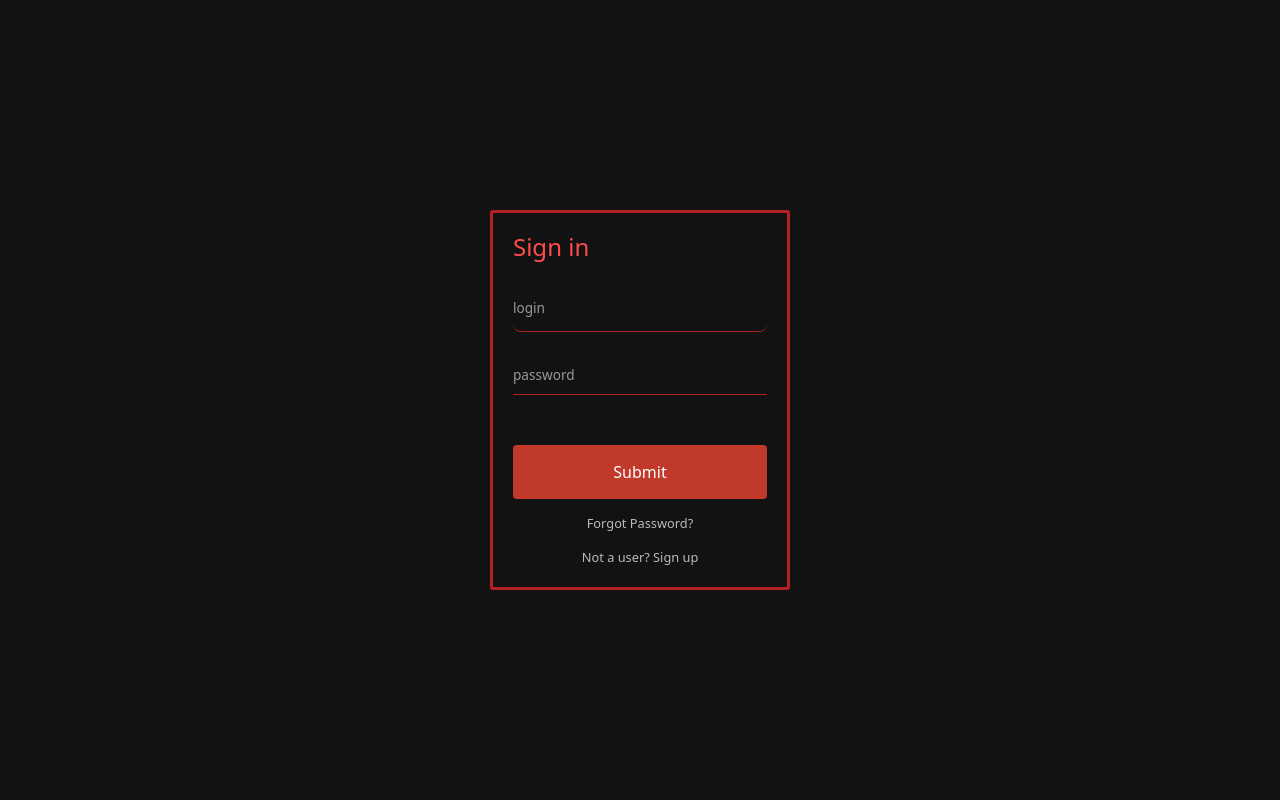
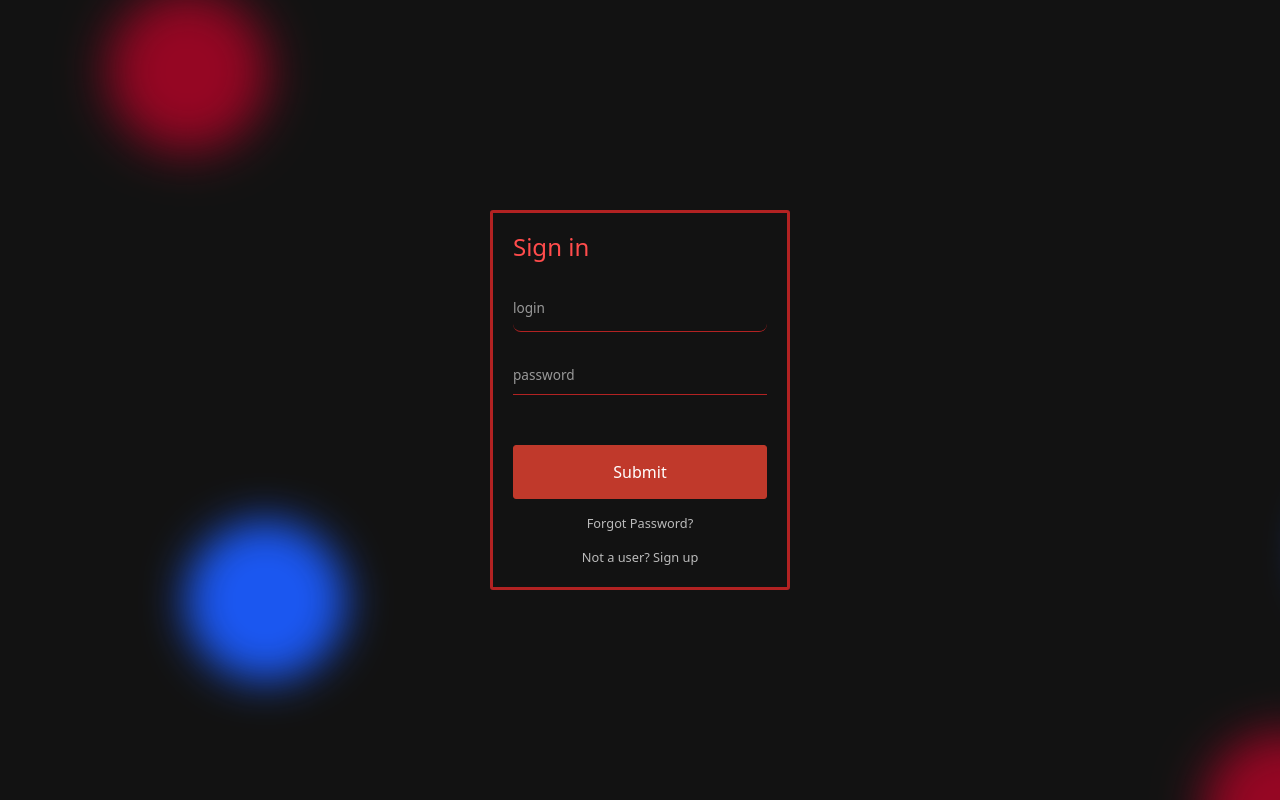
Before and after one commit to jakkrol/movie_tracker, a React (Create React App) app in the folder client/: page / in a window 1280 px wide. Built offline with nearby package versions, Linux system fonts and the light colour scheme; no server answers.

Commit message:
Add animated background with moving balls to App component and adjust LoginPage layout

```diff
--- a/client/src/App.css
+++ b/client/src/App.css
@@ -16,9 +16,113 @@
   outline: none;
 }
 
-.App{
+.background {
+  position: fixed;
+  width: 100vw;
+  height: 100vh;
+  top: 0;
+  left: 0;
+  overflow: hidden;
+  z-index: -1;        /* 👈 always behind */
+  pointer-events: none; /* 👈 prevents blocking clicks */
+}
+
+.App {
   color: white;
   background-color: var(--background);
   min-height: 100vh;
   overflow-x: auto;
+  position: relative; /* 👈 creates a stacking context above .background */
+  z-index: 0;
 }
+
+
+@keyframes move {
+  100% {
+    transform: translate3d(0, 0, 1px) rotate(360deg);
+  }
+}
+
+
+.ball {
+  position: absolute;
+  width: 20vmin;
+  height: 20vmin;
+  border-radius: 50%;
+  backface-visibility: hidden;
+  animation: move linear infinite;
+}
+
+.ball:nth-child(odd) {
+    color: #950623ff;
+}
+
+.ball:nth-child(even) {
+    color: #1b57f0ff;
+}
+
+/* Using a custom attribute for variability */
+.ball:nth-child(1) {
+  top: 77%;
+  left: 88%;
+  animation-duration: 40s;
+  animation-delay: -3s;
+  transform-origin: 16vw -2vh;
+  box-shadow: 40vmin 0 5.703076368487546vmin currentColor;
+}
+.ball:nth-child(2) {
+  top: 42%;
+  left: 2%;
+  animation-duration: 53s;
+  animation-delay: -29s;
+  transform-origin: -19vw 21vh;
+  box-shadow: -40vmin 0 5.17594621519026vmin currentColor;
+}
+.ball:nth-child(3) {
+  top: 28%;
+  left: 18%;
+  animation-duration: 49s;
+  animation-delay: -8s;
+  transform-origin: -22vw 3vh;
+  box-shadow: 40vmin 0 5.248179047256236vmin currentColor;
+}
+.ball:nth-child(4) {
+  top: 50%;
+  left: 79%;
+  animation-duration: 26s;
+  animation-delay: -21s;
+  transform-origin: -17vw -6vh;
+  box-shadow: 40vmin 0 5.279749632220298vmin currentColor;
+}
+.ball:nth-child(5) {
+  top: 46%;
+  left: 15%;
+  animation-duration: 36s;
+  animation-delay: -40s;
+  transform-origin: 4vw 0vh;
+  box-shadow: -40vmin 0 5.964309466052033vmin currentColor;
+}
+.ball:nth-child(6) {
+  top: 77%;
+  left: 16%;
+  animation-duration: 31s;
+  animation-delay: -10s;
+  transform-origin: 18vw 4vh;
+  box-shadow: 40vmin 0 5.178483653434181vmin currentColor;
+}
+.ball:nth-child(7) {
+  top: 22%;
+  left: 17%;
+  animation-duration: 55s;
+  animation-delay: -6s;
+  transform-origin: 1vw -23vh;
+  box-shadow: -40vmin 0 5.703026794398318vmin currentColor;
+}
+.ball:nth-child(8) {
+  top: 41%;
+  left: 47%;
+  animation-duration: 43s;
+  animation-delay: -28s;
+  transform-origin: 25vw -3vh;
+  box-shadow: 40vmin 0 5.196265905749415vmin currentColor;
+}
--- a/client/src/App.js
+++ b/client/src/App.js
@@ -15,6 +15,14 @@ import ProfilePage from './pages/UserProfile/ProfilePage';
 function App() {
   return (
     <div className="App">
+<div class="background">
+  <span class="ball"></span>
+  <span class="ball"></span>
+  <span class="ball"></span>
+  <span class="ball"></span>
+  <span class="ball"></span>
+  <span class="ball"></span>
+</div>
       <AuthProvider>
         <Router>
           <Routes>
--- a/client/src/pages/Login/LoginPage.js
+++ b/client/src/pages/Login/LoginPage.js
@@ -28,6 +28,8 @@ const handleSubmit = async (e) =>{
 
     return (
        <div className='container-fluid d-flex justify-content-center align-items-center vh-100'>
+
+
         <div className="face face-front">
             <div className="content">
                 <h2>Sign in</h2>
--- a/client/src/pages/Main/Main.css
+++ b/client/src/pages/Main/Main.css
@@ -303,9 +303,6 @@ input[type="text"]:focus {
   font-family: 'Comic Sans MS', cursive;
 }
 
-
-
-
 .movies-container {
   display: flex;
   gap: 12px; /* odstęp między kartami */
```
